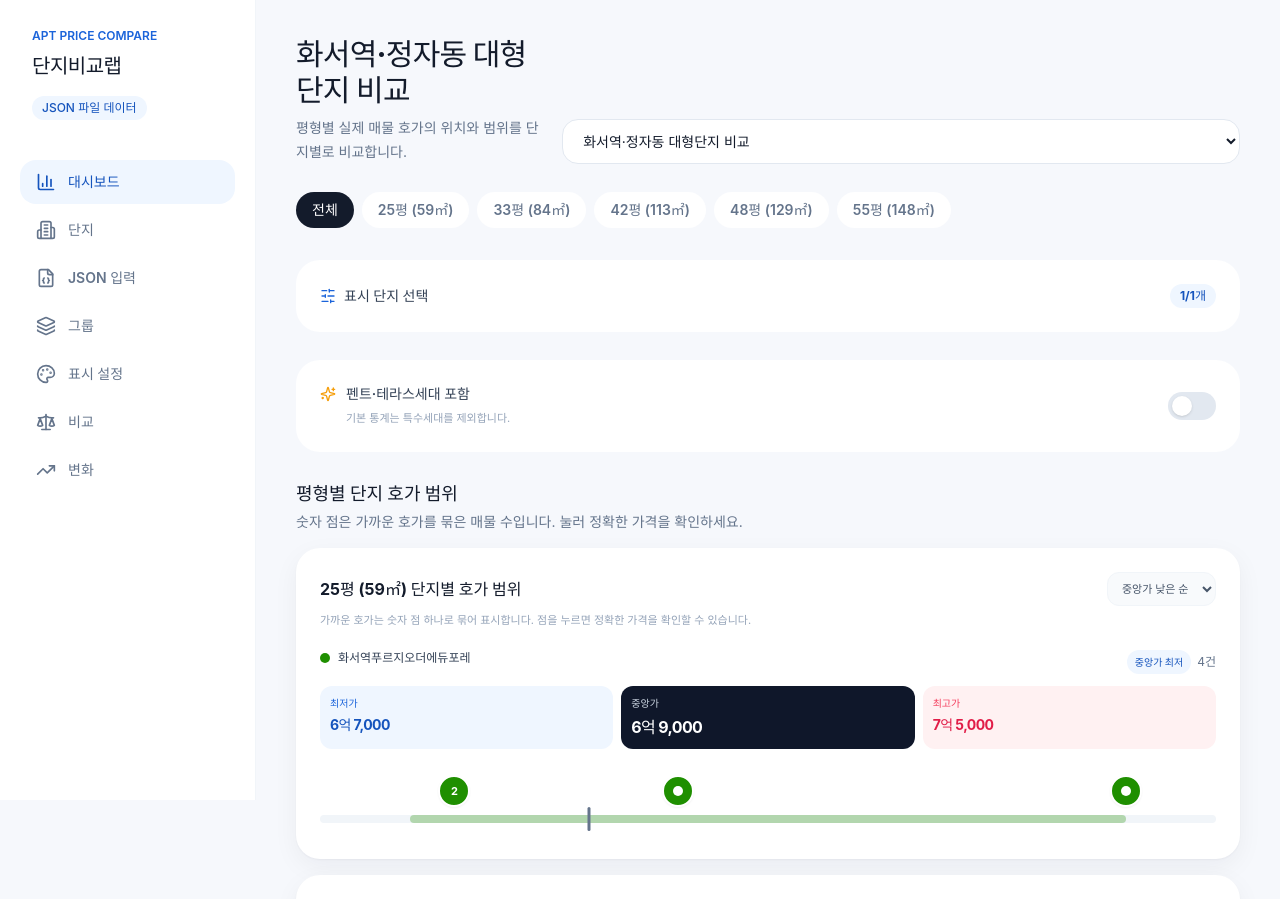
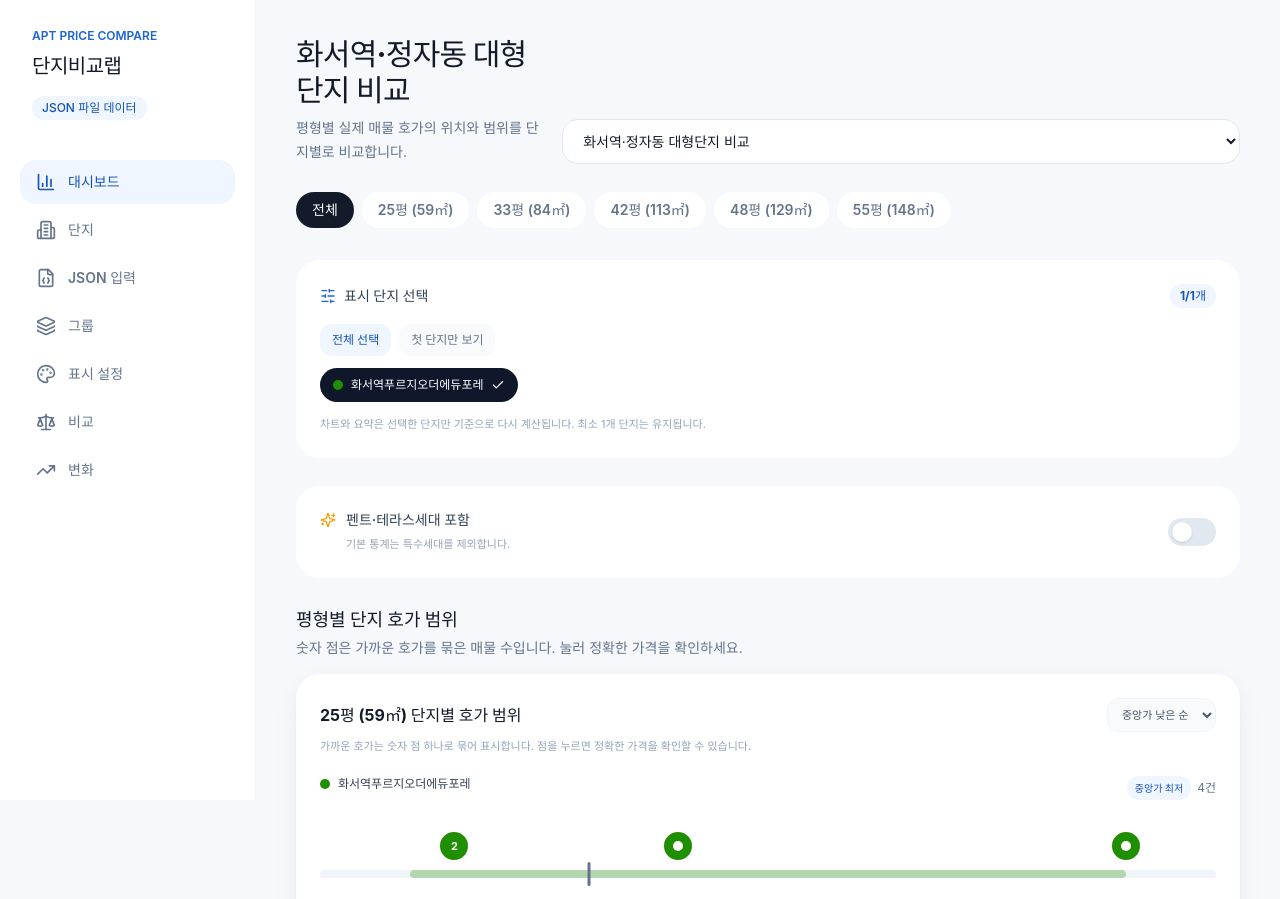
Before and after one commit to impaztt/apt, a React (Vite) app: page / in a window 1280 px wide. Shown: the top 899 px of the page. Built offline with nearby package versions, Linux system fonts and the light colour scheme.

Commit message:
Refine dashboard price labels and filters

```diff
--- a/src/features/comparisons/components/PriceRangeSummary.tsx
+++ b/src/features/comparisons/components/PriceRangeSummary.tsx
@@ -143,22 +143,8 @@ export function PriceRangeSummary({
                   <span className="text-slate-500">{summary.listing_count}건</span>
                 </div>
               </div>
-              <div className="mt-3 grid grid-cols-3 gap-2">
-                <div className="rounded-xl bg-blue-50 px-2.5 py-2.5">
-                  <p className="text-[10px] font-semibold text-brand-600">최저가</p>
-                  <p className="metric-number mt-1 text-sm font-bold text-brand-700">{formatPrice(summary.min_price)}</p>
-                </div>
-                <div className="rounded-xl bg-slate-900 px-2.5 py-2.5 text-white">
-                  <p className="text-[10px] font-semibold text-slate-300">중앙가</p>
-                  <p className="metric-number mt-1 text-base font-bold">{formatPrice(summary.median_price)}</p>
-                </div>
-                <div className="rounded-xl bg-rose-50 px-2.5 py-2.5">
-                  <p className="text-[10px] font-semibold text-rose-500">최고가</p>
-                  <p className="metric-number mt-1 text-sm font-bold text-rose-600">{formatPrice(summary.max_price)}</p>
-                </div>
-              </div>
               {interactive ? (
-                <div className="relative mt-3 h-[70px]">
+                <div className="relative mt-4 h-[70px]">
                   <span className="absolute bottom-2 left-0 right-0 h-2 rounded-full bg-slate-100" />
                   <span
                     className="absolute bottom-2 h-2 rounded-full opacity-30"
@@ -193,7 +179,7 @@ export function PriceRangeSummary({
                   ))}
                 </div>
               ) : (
-                <div className="relative mt-3 h-[18px] rounded-full bg-slate-100">
+                <div className="relative mt-4 h-[18px] rounded-full bg-slate-100">
                   <span
                     className="absolute bottom-0 top-0 rounded-full"
                     style={{
@@ -208,6 +194,20 @@ export function PriceRangeSummary({
                   />
                 </div>
               )}
+              <div className="mt-3 grid grid-cols-3 gap-1 text-center">
+                <div className="text-left">
+                  <p className="text-[11px] font-semibold text-slate-400">최저</p>
+                  <p className="metric-number mt-0.5 text-base font-bold text-brand-700">{formatPrice(summary.min_price)}</p>
+                </div>
+                <div>
+                  <p className="text-[11px] font-semibold text-slate-500">중앙</p>
+                  <p className="metric-number mt-0.5 text-lg font-extrabold text-slate-900">{formatPrice(summary.median_price)}</p>
+                </div>
+                <div className="text-right">
+                  <p className="text-[11px] font-semibold text-slate-400">최고</p>
+                  <p className="metric-number mt-0.5 text-base font-bold text-rose-600">{formatPrice(summary.max_price)}</p>
+                </div>
+              </div>
               {activeMarker && (
                 <div className="mt-3 rounded-2xl bg-slate-50 p-3">
                   <div className="flex items-center justify-between gap-3">
--- a/src/pages/DashboardPage.tsx
+++ b/src/pages/DashboardPage.tsx
@@ -94,7 +94,7 @@ export function DashboardPage() {
       <AreaTabs value={areaGroup} options={areaOptions} onChange={setAreaGroup} />
 
       <Card className="p-3.5 shadow-none sm:p-5">
-        <details>
+        <details open>
           <summary className="flex cursor-pointer list-none items-center justify-between gap-3">
             <span className="inline-flex min-w-0 items-center gap-2 text-sm font-semibold text-slate-700">
               <SlidersHorizontal className="h-4 w-4 shrink-0 text-brand-600" />
```
